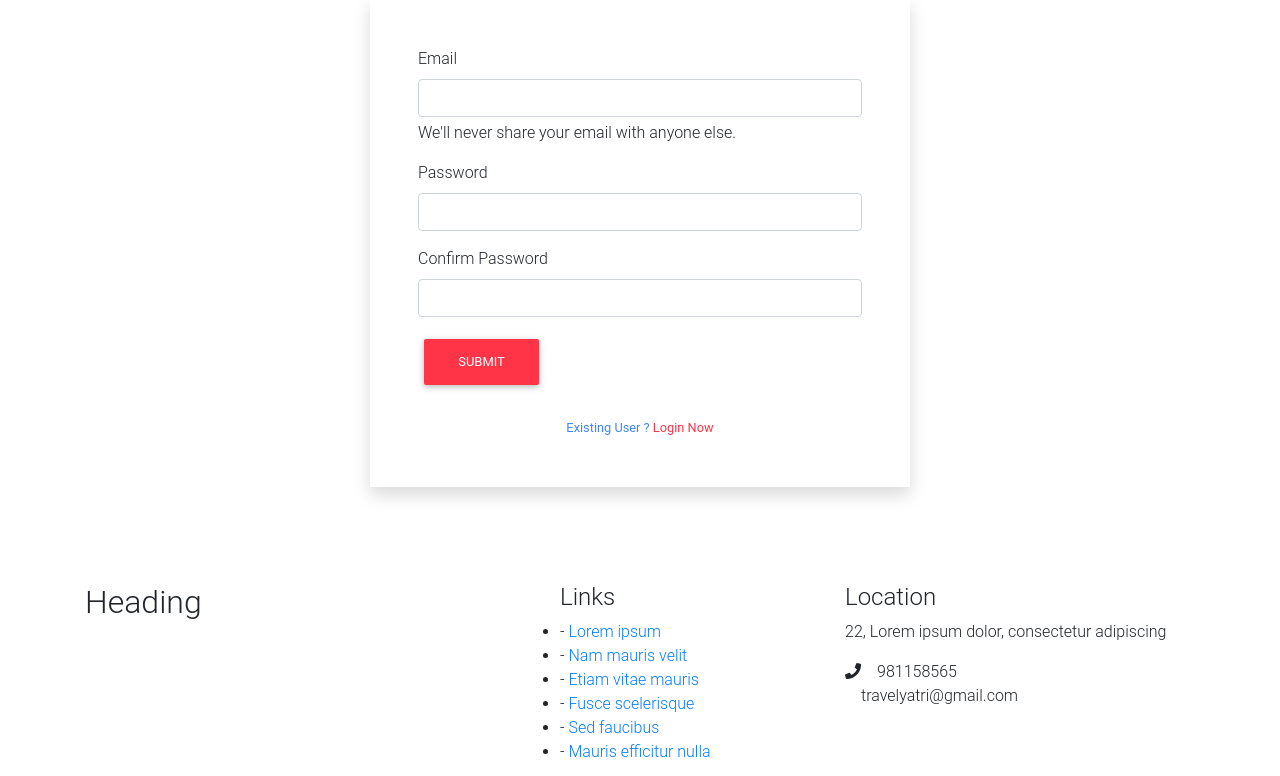
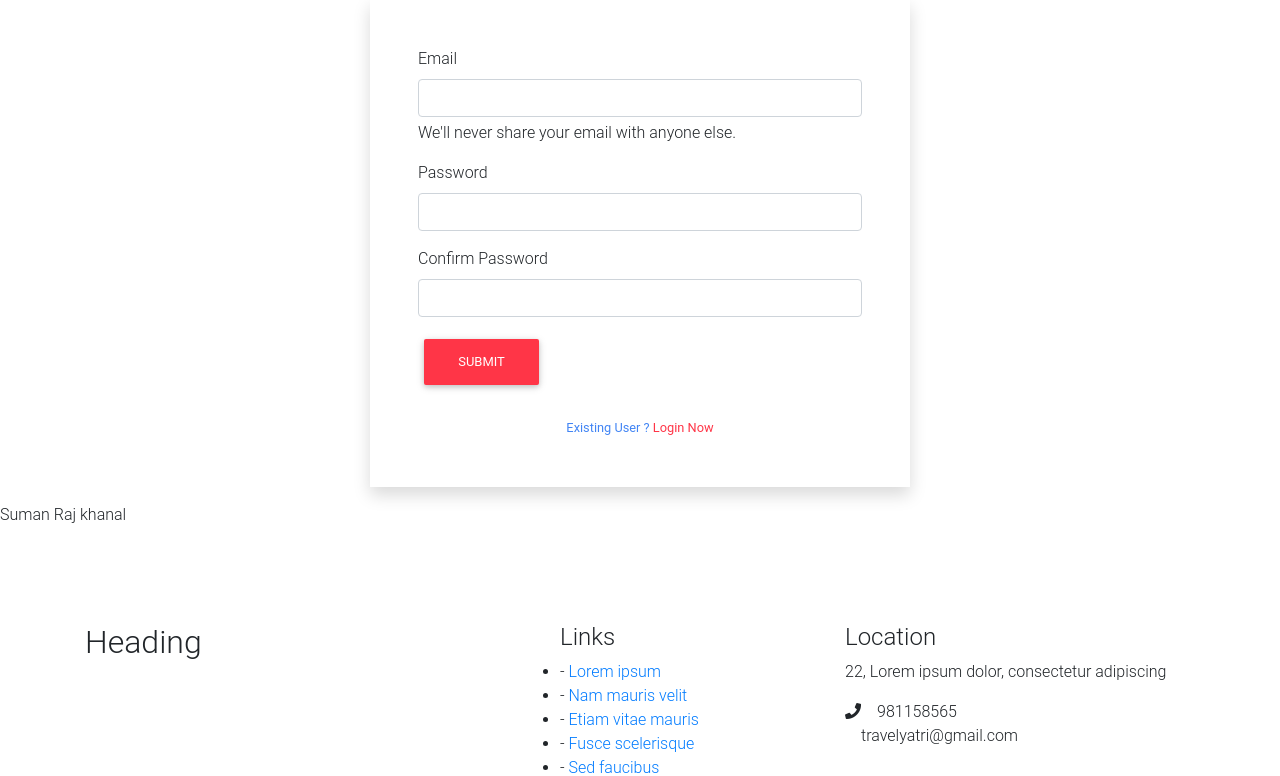
Before and after one commit to Dilip336/Tour-Management-System, a Django app: page /customerregistration/ in a window 1280 px wide. Shown: the part 140-916 px from the top of the page. Run offline with Django 3.2, Linux system fonts and the light colour scheme; some libraries are stand-ins or nearby versions; some web fonts are replaced.

Commit message:
add foter

```diff
--- a/app/templates/app/customerregistration.html
+++ b/app/templates/app/customerregistration.html
@@ -37,4 +37,5 @@
   </div>
  </div>
 </div>
+<footer>Suman Raj khanal</footer>
 {% endblock main-content %}
```
